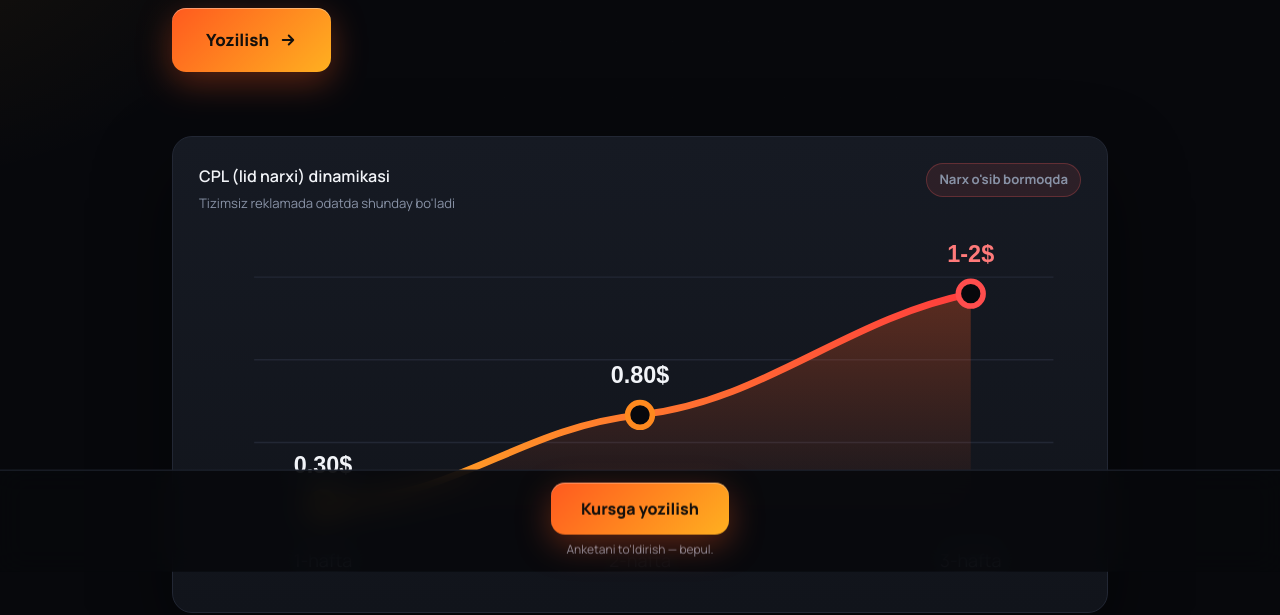
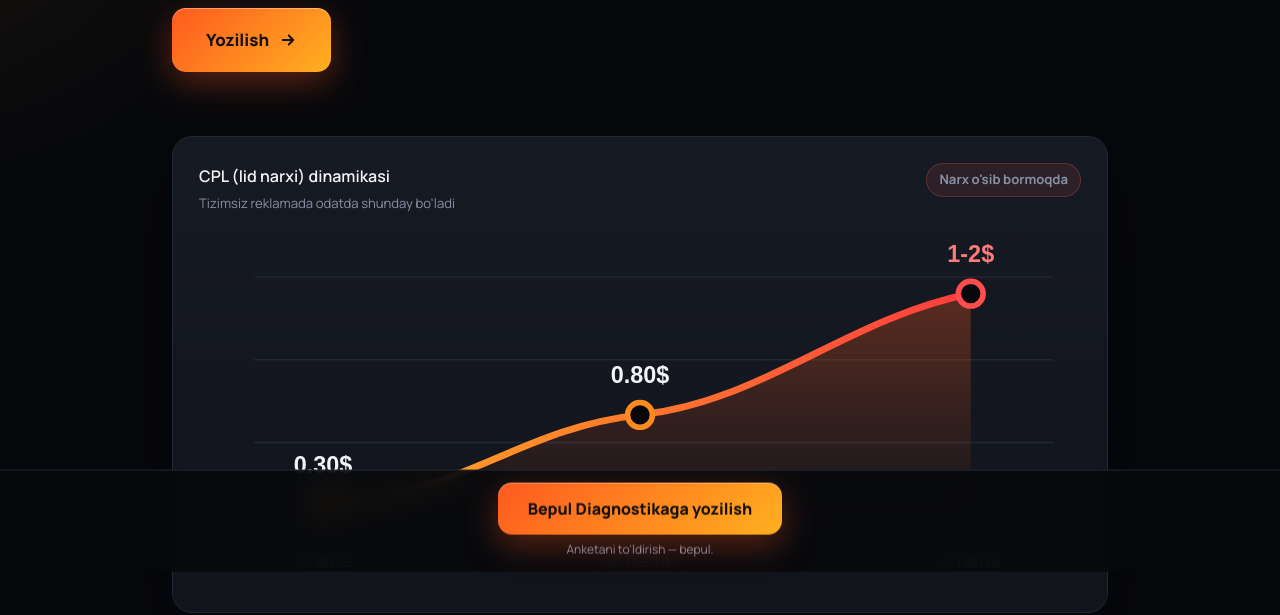
Before and after one commit to gu1yamovv/ulugbekgulyamov-landing, a plain HTML site: page index.html in a window 1280 px wide. Shown: the part 351-966 px from the top of the page. Drawn offline with Linux system fonts and the light colour scheme; a web font is replaced by a local one.

Commit message:
Update enrollment text in index.htmlRename CTA to Bepul Diagnostikaga yozilish

```diff
--- a/index.html
+++ b/index.html
@@ -346,7 +346,7 @@ src="https://www.facebook.com/tr?id=1347531513672894&ev=PageView&noscript=1"
   <div class="wrap">
     <div class="form-wrap rv">
       <div class="form-card">
-        <h2>Kursga yozilish</h2>
+        <h2>Bepul Diagnostikaga yozilish</h2>
         <form id="leadForm" novalidate>
           <div class="field" id="f-name">
             <label for="name">Ismi</label>
@@ -397,7 +397,7 @@ src="https://www.facebook.com/tr?id=1347531513672894&ev=PageView&noscript=1"
 </footer>
 
 <div class="sticky" id="sticky">
-  <a href="#anketa" class="btn">Kursga yozilish</a>
+  <a href="#anketa" class="btn">Bepul Diagnostikaga yozilish</a>
   <small>Anketani to'ldirish — bepul.</small>
 </div>
 
```
